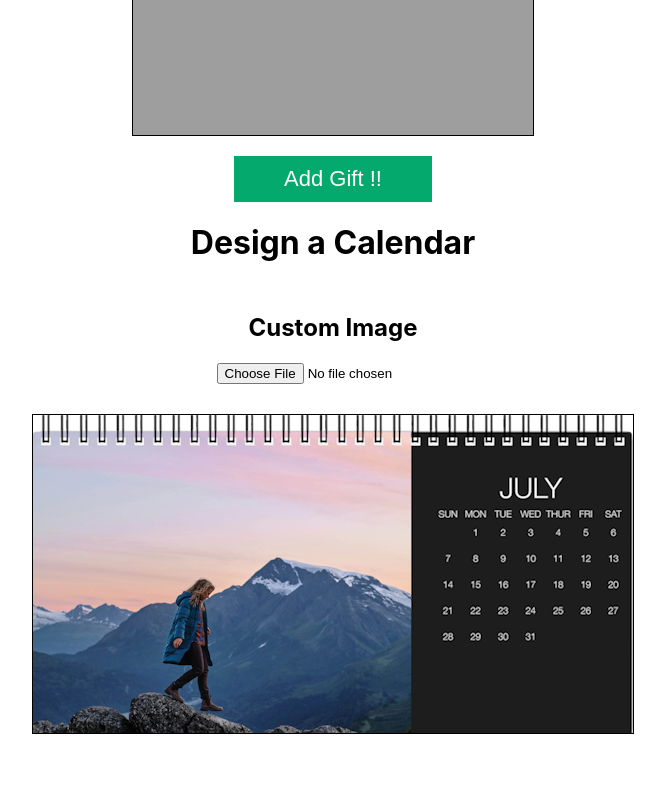
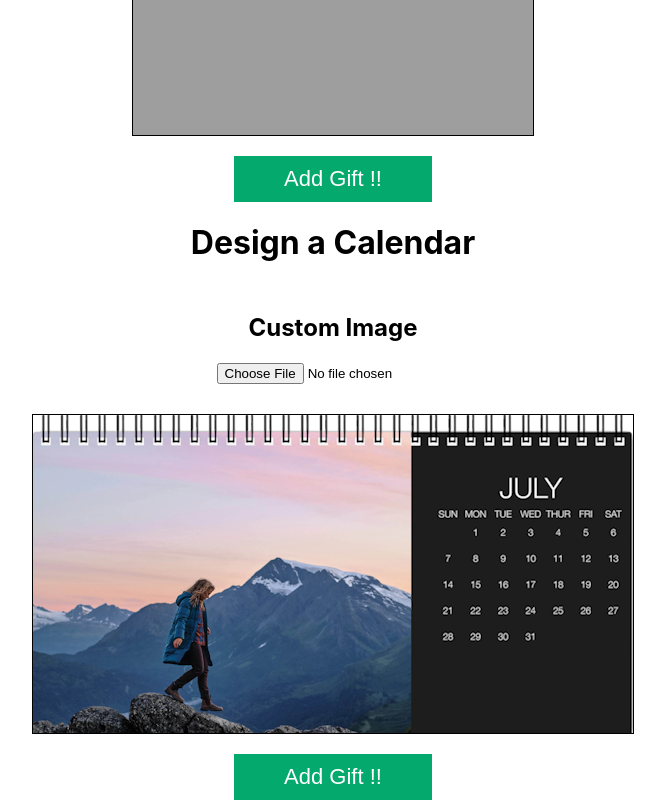
Before and after one commit to AnilBK/ecommerce-project, a React (Create React App) app: page / in a window 1280 px wide. Shown: the part 1222-2022 px from the top of the page, without its empty margins (307-972 px from the left). Before the commit the page ends 1976 px from the top, so only its background shows below. Built offline with nearby package versions, Linux system fonts and the light colour scheme.

Commit message:
Calendar: Add gift button.

```diff
--- a/src/components/Calendar/Calendar.js
+++ b/src/components/Calendar/Calendar.js
@@ -2,12 +2,24 @@ import React, { useRef, useState, useEffect } from 'react';
 
 import calendar from "../../assets/images/Calendar.png"
 import CalendarDefaultImage from "../../assets/images/Calendar_default_image.png"
+
+import AddGiftButton from '../AddGiftButton';
 
 import './calendar.css';
 
 function Calendar() {
     const canvasRef = useRef(null);
     const [userImage, setUserImage] = useState(null);
+    const [uploadedFilePath, setUploadedFilePath] = useState(null);
+
+    function displayCalendarData() {
+        if (userImage) {
+            console.log("User has uploaded their own image.");
+            if (uploadedFilePath) {
+                console.log(`Uploaded file path: ${uploadedFilePath}`);
+            }
+        }
+    }
 
     useEffect(() => {
         const canvas = canvasRef.current;
@@ -42,6 +54,7 @@ function Calendar() {
         if (file) {
             const reader = new FileReader();
             reader.onload = () => setUserImage(reader.result);
+            setUploadedFilePath(file.name);
             reader.readAsDataURL(file);
         }
     };
@@ -61,6 +74,7 @@ function Calendar() {
             </div>
             <canvas ref={canvasRef} style={{ border: '1px solid black', display: 'block', margin: '20px auto' }}
             />
+            <AddGiftButton onGiftAdd={displayCalendarData} />
         </div>
     );
 }
```
